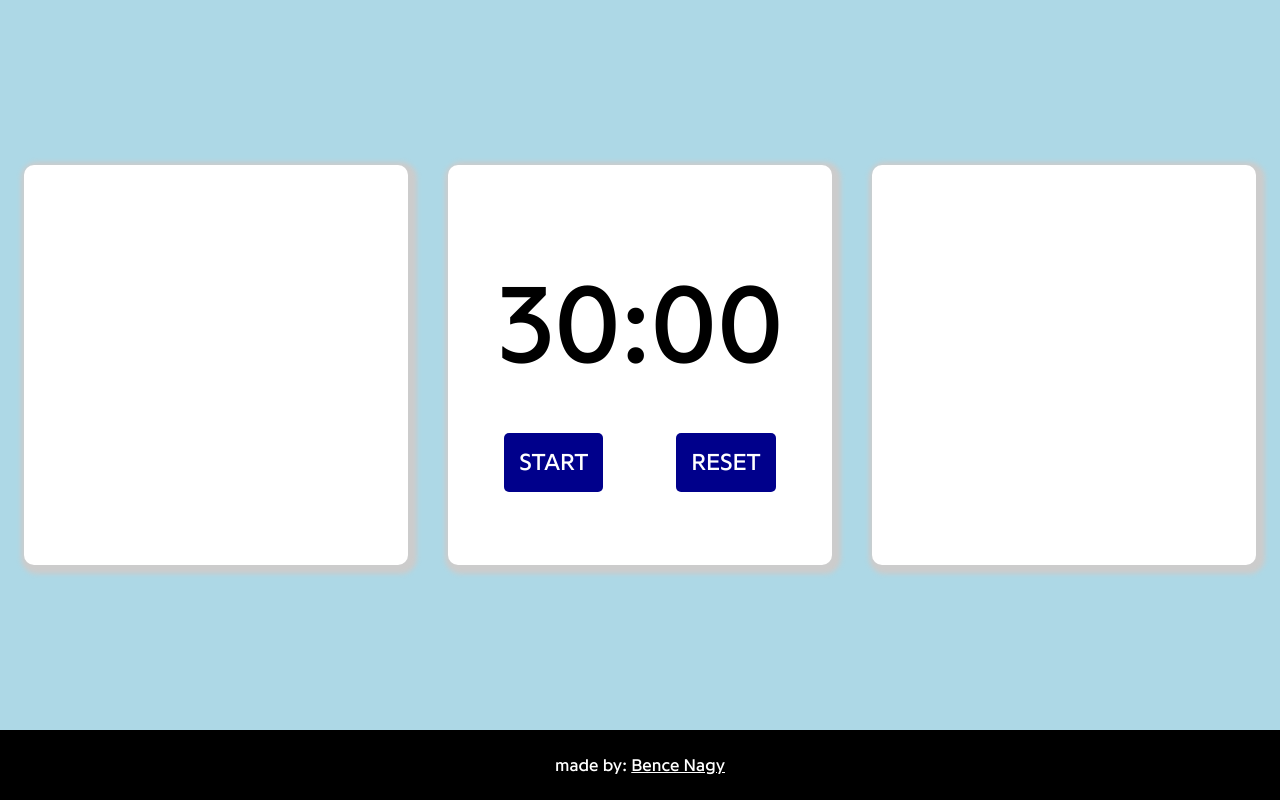
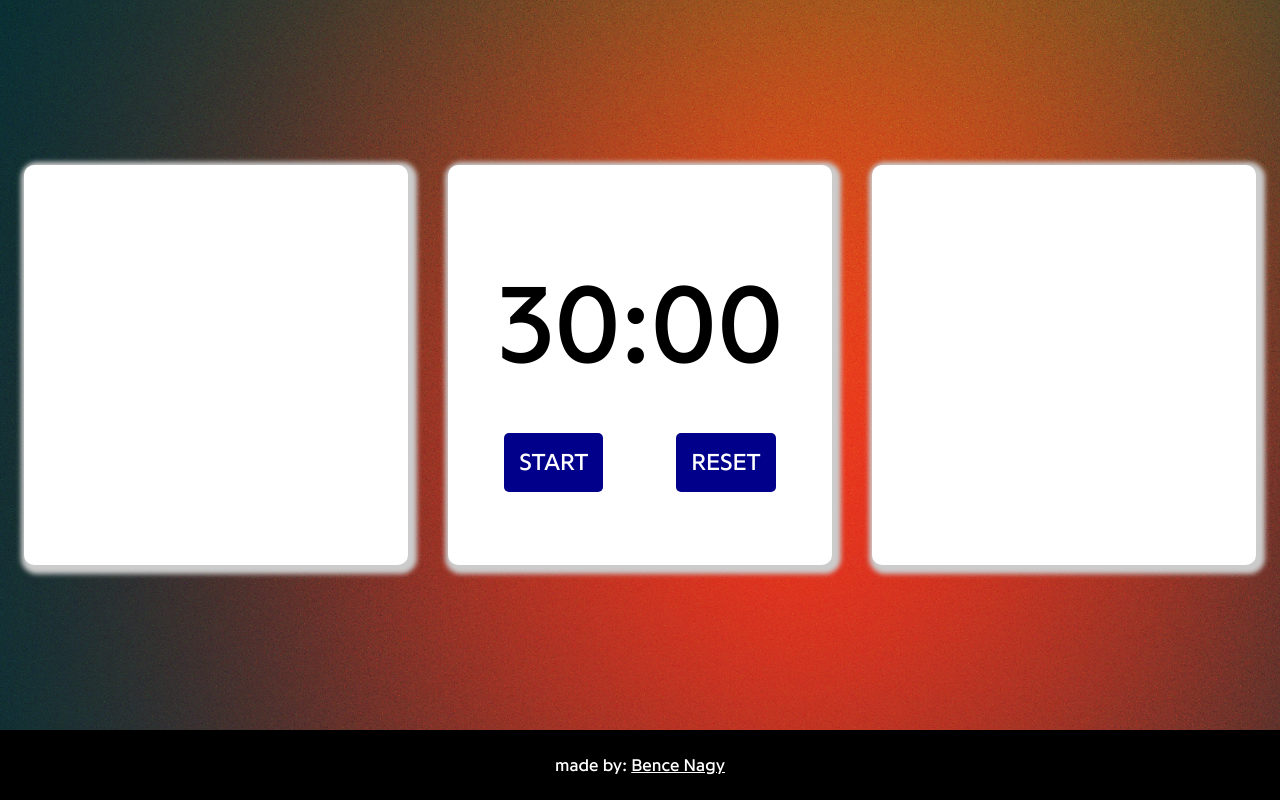
Before and after one commit to nagyb3/productivity-timer, a React (Create React App) app: page / in a window 1280 px wide. Built offline with nearby package versions, Linux system fonts and the light colour scheme.

Commit message:
svg background

```diff
--- a/src/App.css
+++ b/src/App.css
@@ -119,7 +119,11 @@ main {
 	align-items: center;
 	justify-content: center;
 	min-height: calc(100vh - 70px);
-	background-color: lightblue;
+	/* background-color: lightblue; */
+	background-image: url('gradient.svg');
+	background-position: center;
+	background-size: cover;
+	background-repeat: no-repeat;
 	padding: 50px;
 	box-sizing: border-box;
 }
```
Also changed, not shown: src/gradient.svg (added).
